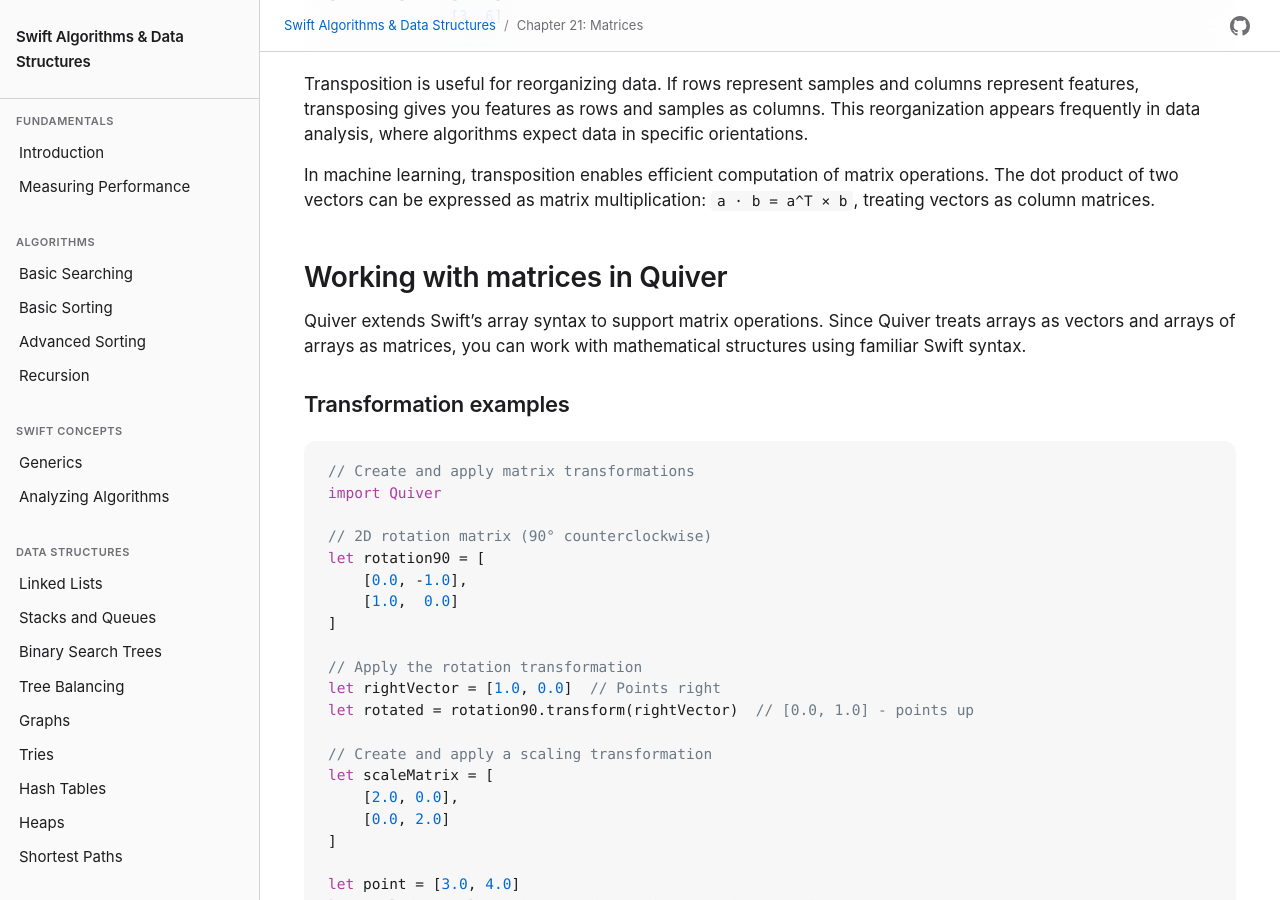
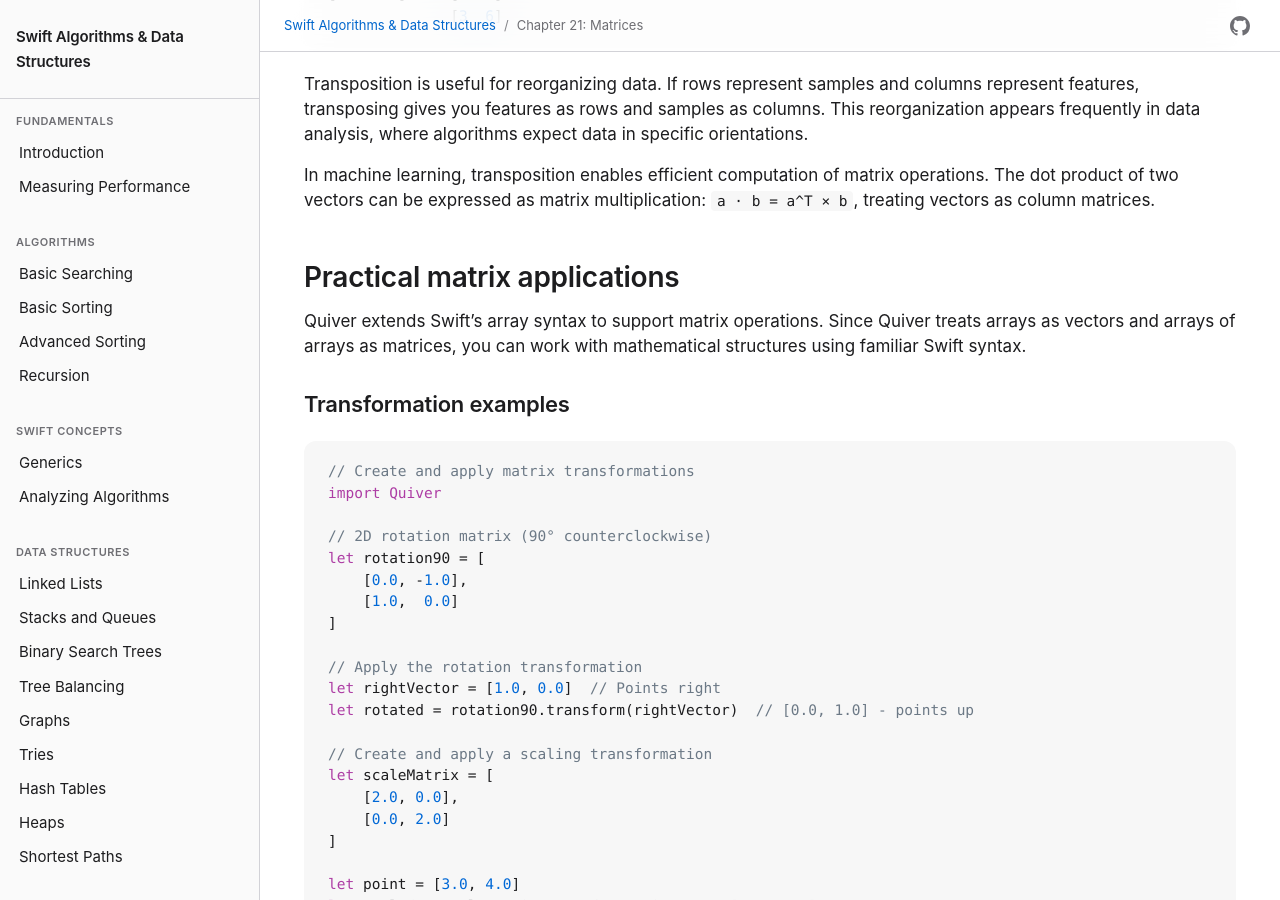
Before and after one commit to waynewbishop/swift-algorithms, a Jekyll site: the page built from 21-matrices.md, in a window 1280 px wide and 900 px high, scrolled down 6365 px. Built offline with Jekyll 4.4.1, drawn with Linux system fonts in a browser that asks for light colours.

Commit message:
Rename section from 'Working with matrices in Quiver' to 'Practical matrix applications'
Changed section title (line 223) to avoid redundancy.

Rationale:
- Readers have already seen Quiver code examples before this section (dot product demo, change of basis)
- 'Working with matrices in Quiver' is redundant at this point
- 'Practical matrix applications' better describes section purpose (transformations, data organization, composition)
- Matches vectors chapter style and professional tone

No content changes, only section heading updated for clarity and flow.

🤖 Generated with Claude Code
Co-Authored-By: Claude <noreply@anthropic.com>

```diff
--- a/21-matrices.md
+++ b/21-matrices.md
@@ -220,7 +220,7 @@ Transposition is useful for reorganizing data. If rows represent samples and col
 
 In machine learning, transposition enables efficient computation of matrix operations. The dot product of two vectors can be expressed as matrix multiplication: `a · b = a^T × b`, treating vectors as column matrices.
 
-## Working with matrices in Quiver
+## Practical matrix applications
 
 Quiver extends Swift's array syntax to support matrix operations. Since Quiver treats arrays as vectors and arrays of arrays as matrices, you can work with mathematical structures using familiar Swift syntax.
 
```
